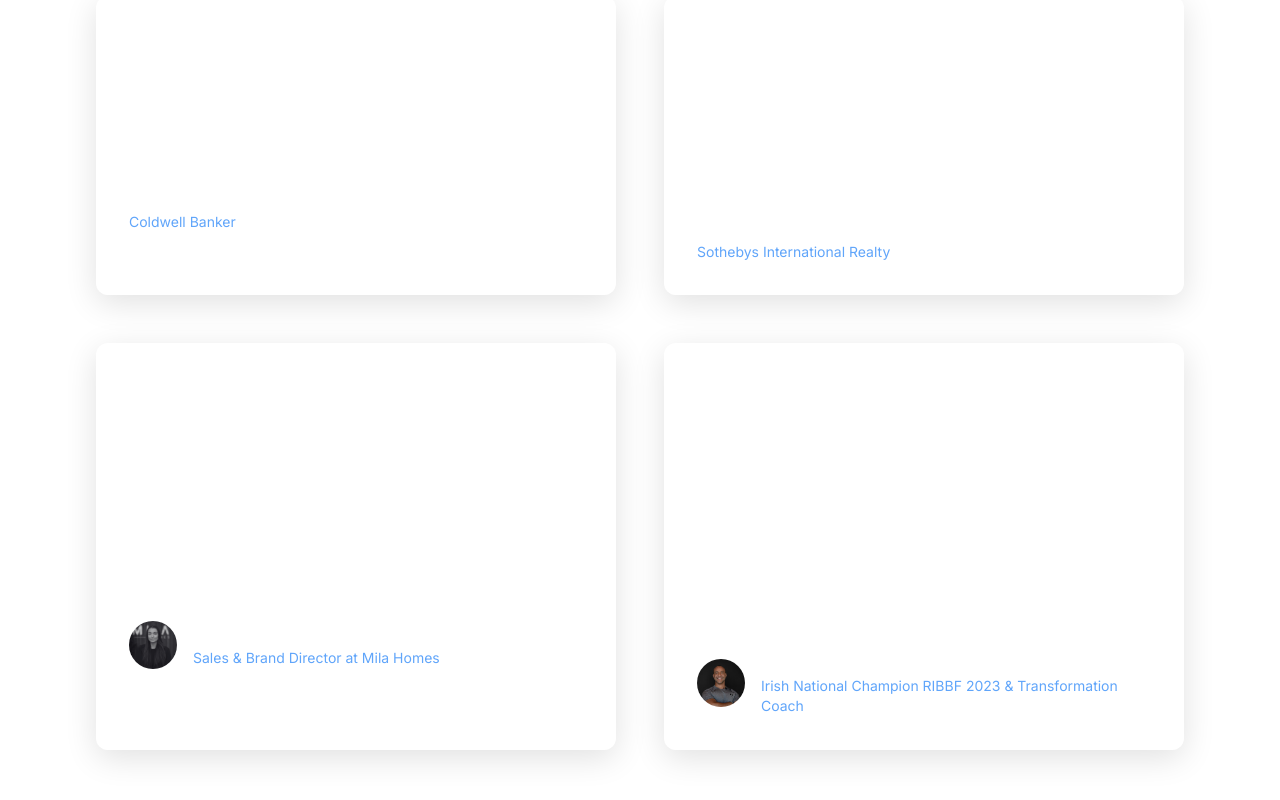
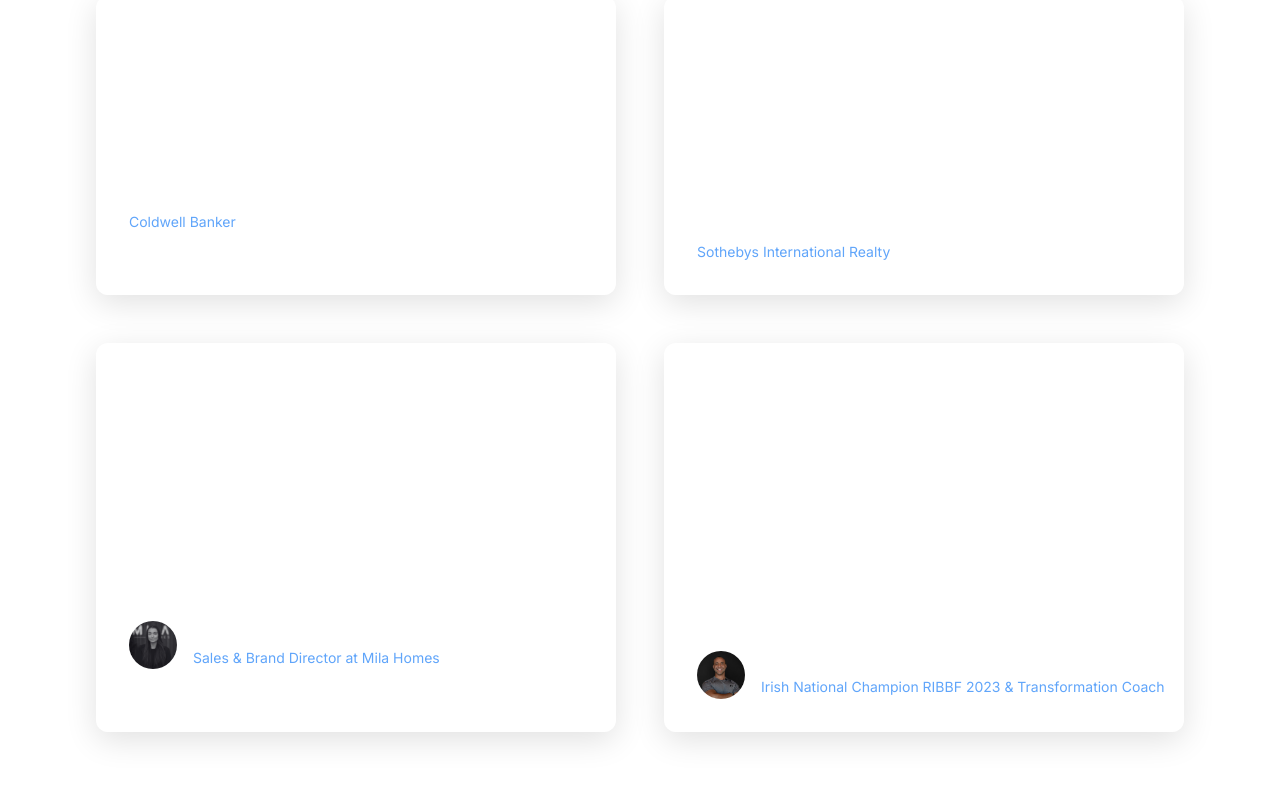
Before and after one commit to ElevateEstates/insider-property-studio, a React (Vite) app: page / in a window 1280 px wide. Shown: the part 2841-3641 px from the top of the page. Built offline with nearby package versions, Linux system fonts and the light colour scheme; a web font is replaced by a local one.

Commit message:
Adjust testimonial text

```diff
--- a/src/components/TestimonialsSection.tsx
+++ b/src/components/TestimonialsSection.tsx
@@ -114,7 +114,7 @@ export const TestimonialsSection = () => {
                   )}
                   <div>
                     <div className="text-white font-medium">{testimonial.author}</div>
-                    <div className="text-blue-400 text-sm">{testimonial.company}</div>
+                    <div className="text-blue-400 text-xs md:text-sm truncate">{testimonial.company}</div>
                   </div>
                 </div>
               </div>
```
